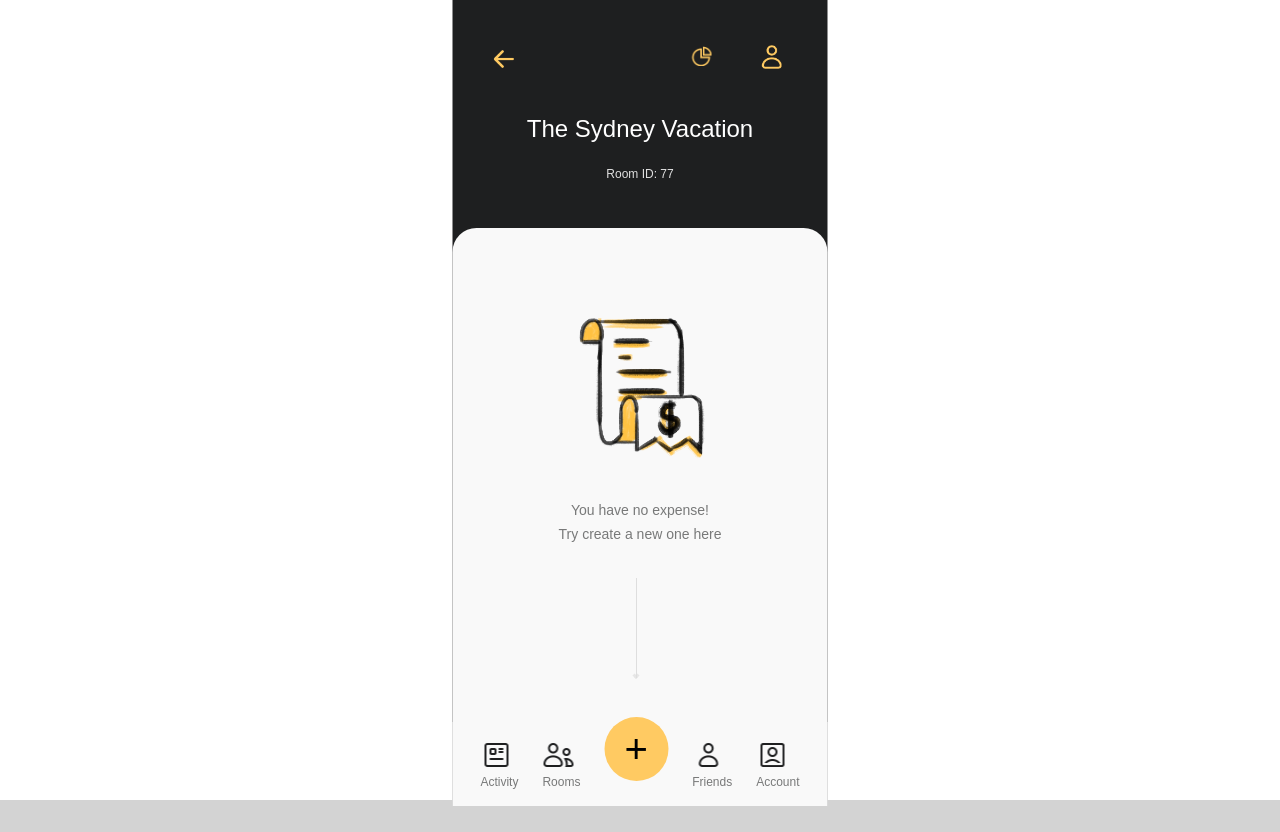
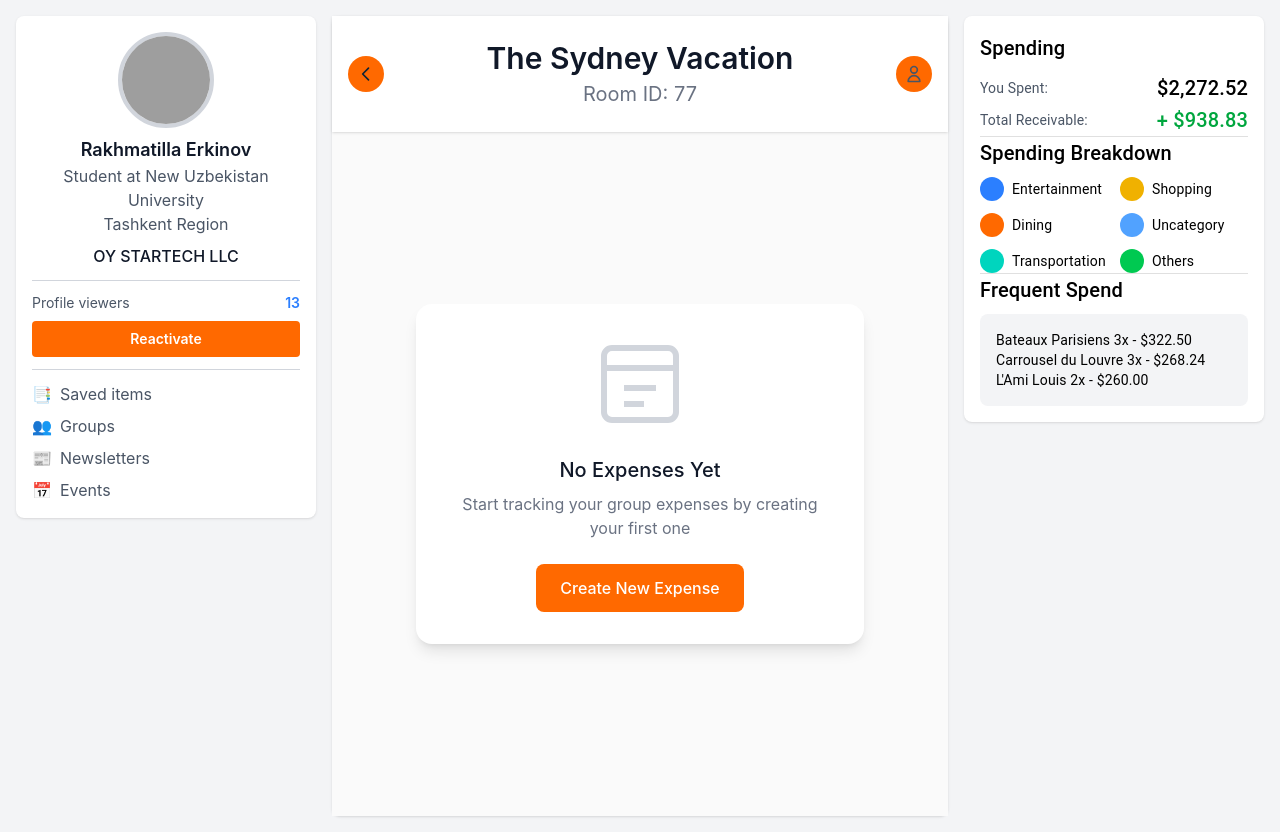
Before and after one commit to erkinov-wtf/split-bill, a React (Vite) app in the folder frontend/: page /empty-new-room in a window 1280 px wide. Before the commit the page ends 806 px from the top, so only its background shows below. Built offline with nearby package versions, Linux system fonts and the light colour scheme; sample sign-in values are in the browser's storage; grey boxes are pictures that could not be loaded; the HTML template or start-up script is replaced by a standard one.

Commit message:
feat: Implemented Empty Room Page and updated routing
- Replaced ExpenseApp with EmptyRoomPage in App.jsx.
- Created EmptyRoomPage component with empty state UI.
- Added navigation and styling with Tailwind CSS.

```diff
--- a/frontend/src/App.jsx
+++ b/frontend/src/App.jsx
@@ -10,8 +10,9 @@
 import SuccessPage from "./pages/success-page/index.jsx";
 import CreateExpense from "./pages/expence/createExpence.jsx";
 import Registration from "./pages/registration/index.jsx";
-import ExpenseApp from "./pages/empty-new-room/emptyNewRoom.jsx";
 import PrivateRoute from "./components/route.jsx";
+import EmptyNewRoom from "./pages/empty-new-room/emptyNewRoom.jsx";
+import EmptyRoomPage from "./pages/empty-new-room/emptyNewRoom.jsx";
 
 const Home = () => {
     return (
@@ -36,8 +37,8 @@
             <Route path="/create" element={<PrivateRoute><Layout><CreateRoom /></Layout></PrivateRoute>} />
             <Route path="/rooms" element={<PrivateRoute><Layout><UsersRoomPage /></Layout></PrivateRoute>} />
             <Route path="/update-status" element={<PrivateRoute><Layout><UpdateUserStatus /></Layout></PrivateRoute>} />
+            <Route path="/empty-new-room" element={<PrivateRoute><Layout><EmptyRoomPage /></Layout></PrivateRoute>} />
             <Route path="/succes-page" element={<PrivateRoute><SuccessPage /></PrivateRoute>} />
-            <Route path="/empty-new-room" element={<PrivateRoute><ExpenseApp /></PrivateRoute>} />
             <Route path="/create-expence" element={<PrivateRoute><Layout><CreateExpense /></Layout></PrivateRoute>} />
         </Routes>
     );
--- a/frontend/src/pages/empty-new-room/emptyNewRoom.css
+++ /dev/null
@@ -1,261 +0,0 @@
-body {
-    background-color: #D3D3D3;
-    margin: 0;
-    padding: 0;
-    font-family: Arial, sans-serif;
-}
-
-.container {
-    position: relative;
-    width: 100%;
-    height: 100vh;
-}
-
-.rectangle.primary {
-    width: 375px;
-    height: 812px;
-    background-color: #1E1F20;
-    position: absolute;
-    top: 50%;
-    left: 50%;
-    transform: translate(-50%, -50%);
-}
-
-.rectangle.secondary {
-    width: 375px;
-    height: 578px;
-    background-color: #F9F9F9;
-    position: absolute;
-    bottom: calc(50% - 406px);
-    left: 50%;
-    transform: translateX(-50%);
-    border-top-right-radius: 24px;
-    border-top-left-radius: 24px;
-}
-
-.bottom-nav {
-    position: absolute;
-    bottom: calc(50% - 406px); /* Align with secondary rectangle */
-    left: 50%;
-    transform: translateX(-50%);
-    width: 375px;
-    height: 84px;
-    background-color: #F9F9F9;
-    display: flex;
-    justify-content: space-around;
-    align-items: center;
-    padding: 0 16px;
-    box-sizing: border-box;
-}
-
-.nav-item span {
-    font-family: "Actor", sans-serif;
-    font-weight: 400;
-    font-size: 12px;
-    line-height: 14px;
-    letter-spacing: 0px;
-    text-align: center;
-    color: #787979; /* Set text color */
-    display: block; /* Ensures proper alignment */
-}
-
-
-
-.nav-icon {
-    font-size: 20px;
-    margin-bottom: 4px;
-    font-style: normal;
-}
-
-.add-button {
-    margin-top: -30px;
-}
-
-.plus-circle {
-    width: 64px;
-    height: 64px;
-    background-color: #FFCA62;
-    border-radius: 50%;
-    display: flex;
-    align-items: center;
-    justify-content: center;
-}
-
-.plus-circle span {
-    color: black;
-    font-size: 40px;
-    font-weight: 300;
-}
-
-.secondary-image {
-    width: 160px;
-    height: 160px;
-    position: absolute;
-    top: 80px;
-    left: 50%;
-    transform: translateX(-50%);
-}
-
-.secondary-text {
-    font-family: "Actor", sans-serif;
-    font-weight: 400;
-    font-size: 14px;
-    line-height: 24px;
-    letter-spacing: 0px;
-    text-align: center;
-    color: #787979;
-    position: absolute;
-    top: 270px; /* Placing it right below the image */
-    left: 50%;
-    transform: translateX(-50%);
-    width: 100%;
-}
-
-.arrow-down {
-    position: absolute;
-    top: 350px; /* Position below text */
-    left: 49%;
-    transform: translateX(-50%);
-    width: 1px;
-    height: 100px;
-    background-color: #D3D3D3; /* Light gray arrow color */
-    opacity: 0.7;
-}
-
-/* Arrowhead */
-.arrow-down::after {
-    content: "";
-    position: absolute;
-    bottom: 0;
-    left: 49%;
-    transform: translateX(-50%) rotate(45deg);
-    width: 5px;
-    height: 5px;
-    border-right: 3px solid #D3D3D3;
-    border-bottom: 3px solid #D3D3D3;
-    opacity: 0.7;
-}
-
-.text-layout {
-    width: 229px;
-    height: 32px;
-    position: absolute;
-    left: 50%; /* Center horizontally */
-    top: 135px; /* Center vertically */
-    transform: translateX(-50%) translateY(-50%); /* Adjust for perfect centering */
-    display: flex; /* Use flexbox for centering the text */
-    justify-content: center; /* Horizontally center the text */
-    align-items: center; /* Vertically center the text */
-    white-space: nowrap; /* Prevent text wrapping */
-    overflow: hidden; /* Hide overflow if the text is too long */
-}
-
-.primary-text {
-    font-family: 'Abril Fatface', sans-serif;
-    font-weight: 400;
-    font-size: 24px;
-    line-height: 32px;
-    letter-spacing: 0px;
-    text-align: center;
-    color: #FFFFFF; /* Adjust text color as needed */
-    width: 100%;
-    display: inline-block;
-    text-overflow: ellipsis; /* Add ellipsis if the text overflows */
-}
-
-/* New small text layout */
-.text-layout-small {
-    width: 150px;
-    height: 14px;
-    position: absolute;
-    left: 50%; /* Center horizontally */
-    top: 180px; /* Center vertically */
-    transform: translateX(-50%) translateY(-50%); /* Adjust for perfect centering */
-    display: flex; /* Use flexbox for centering the text */
-    justify-content: center; /* Horizontally center the text */
-    align-items: center; /* Vertically center the text */
-    white-space: nowrap; /* Prevent text wrapping */
-    overflow: hidden;
-}
-
-.small-text {
-    font-family: 'Actor', sans-serif;
-    font-weight: 400;
-    font-size: 12px;
-    line-height: 14px;
-    letter-spacing: 0px;
-    text-align: center;
-    color: #E0E0E0; /* Adjust text color as needed */
-    width: 100%;
-    display: inline-block;
-    text-overflow: ellipsis
-}
-
-/* New image layout */
-.statistics-layout {
-    width: 20px;
-    height: 20px;
-    position: absolute;
-    top: 52px;
-    left: 239px;
-    display: flex;
-    justify-content: center;
-    align-items: center; /* Centers the image */
-}
-
-.statistics-image {
-    width: 100%;
-    height: 100%;
-    object-fit: contain; /* Keeps the aspect ratio intact */
-    max-width: 100%; /* Ensure the image is resized correctly */
-    max-height: 100%; /* Ensure the image is resized correctly */
-}
-
-.profile-layout {
-    width: 20px;
-    height: 20px;
-    position: absolute;
-    top: 53.2px;
-    left: 309px;
-    display: flex;
-    justify-content: center;
-    align-items: center; /* Centers the image */
-}
-
-.profile-image {
-    width: 100%;
-    height: 100%;
-    object-fit: contain; /* Keeps the aspect ratio intact */
-    max-width: 100%; /* Ensure the image is resized correctly */
-    max-height: 100%; /* Ensure the image is resized correctly */
-}
-
-.back-layout {
-    width: 30px;
-    height: 30px;
-    position: absolute;
-    top: 50px;
-    left: 35px;
-    display: flex;
-    justify-content: center;
-    align-items: center; /* Centers the image */
-}
-
-.back-image {
-    width: 100%;
-    height: 100%;
-    object-fit: contain; /* Keeps the aspect ratio intact */
-    max-width: 100%; /* Ensure the image is resized correctly */
-    max-height: 100%; /* Ensure the image is resized correctly */
-}
-
-
-.icon-button {
-    background: none;
-    border: none;
-    padding: 0;
-    cursor: pointer;
-    display: flex;
-    align-items: center;
-    justify-content: center;
-}
--- a/frontend/src/pages/empty-new-room/emptyNewRoom.jsx
+++ b/frontend/src/pages/empty-new-room/emptyNewRoom.jsx
@@ -1,76 +1,58 @@
 import React from 'react';
-import './emptyNewRoom.css';
+import { useNavigate } from 'react-router-dom';
 
-const BottomNav = () => {
+const EmptyRoomPage = () => {
+    const navigate = useNavigate();
+
     return (
-        <div className="bottom-nav">
-            <a href="#" className="nav-item">
-                <img src="/empty-room/activities.png" className="nav-icon" alt="Activity Icon" style={{ width: '32px', height: '32px' }} />
-                <span>Activity</span>
-            </a>
-            <a href="#" className="nav-item">
-                <img src="/empty-room/rooms.png" className="nav-icon" alt="Rooms Icon" style={{ width: '32px', height: '32px' }} />
-                <span>Rooms</span>
-            </a>
-            <a href="#" className="nav-item add-button">
-                <div className="plus-circle">
-                    <span>+</span>
+        <div className="flex flex-col min-h-screen bg-neutral-50">
+            {/* Header */}
+            <div className="bg-white shadow-sm">
+                <div className="max-w-4xl mx-auto px-4 py-6">
+                    <div className="flex items-center justify-between">
+                        <button
+                            onClick={() => navigate(-1)}
+                            className="p-2 hover:bg-gray-100 rounded-full transition-colors"
+                        >
+                            <svg className="w-5 h-5" fill="none" stroke="currentColor" viewBox="0 0 24 24">
+                                <path strokeLinecap="round" strokeLinejoin="round" strokeWidth={2} d="M15 19l-7-7 7-7" />
+                            </svg>
+                        </button>
+                        <div className="flex flex-col items-center">
+                            <h3 className="text-3xl font-semibold text-gray-900">The Sydney Vacation</h3>
+                            <span className="text-xl text-gray-500 mt-1">Room ID: 77</span>
+                        </div>
+                        <div className="flex gap-3">
+                            <button className="p-2 hover:bg-gray-100 rounded-full transition-colors">
+                                <svg className="w-5 h-5 text-gray-600" fill="none" stroke="currentColor" viewBox="0 0 24 24">
+                                    <path strokeLinecap="round" strokeLinejoin="round" strokeWidth={2} d="M16 7a4 4 0 11-8 0 4 4 0 018 0zM12 14a7 7 0 00-7 7h14a7 7 0 00-7-7z" />
+                                </svg>
+                            </button>
+                        </div>
+                    </div>
                 </div>
-            </a>
-            <a href="#" className="nav-item">
-                <img src="/empty-room/friends.png" className="nav-icon" alt="Friends Icon" style={{ width: '32px', height: '32px' }} />
-                <span>Friends</span>
-            </a>
-            <a href="#" className="nav-item">
-                <img src="/empty-room/account.png" className="nav-icon" alt="Account Icon" style={{ width: '32px', height: '32px' }} />
-                <span>Account</span>
-            </a>
+            </div>
+
+            {/* Main Content */}
+            <div className="flex-1 flex flex-col items-center justify-center px-4 py-12">
+                <div className="bg-white p-8 rounded-2xl shadow-lg max-w-md w-full text-center">
+                    <div className="w-24 h-24 mx-auto mb-6 text-gray-300">
+                        <svg viewBox="0 0 24 24" fill="none" stroke="currentColor" className="w-full h-full">
+                            <rect x="3" y="3" width="18" height="18" rx="2" strokeWidth="1.5" />
+                            <path d="M3 8h18" strokeWidth="1.5" />
+                            <path d="M8 13h8" strokeWidth="1.5" />
+                            <path d="M8 17h5" strokeWidth="1.5" />
+                        </svg>
+                    </div>
+                    <h3 className="text-xl font-medium text-gray-900 mb-2">No Expenses Yet</h3>
+                    <p className="text-gray-500 mb-6">Start tracking your group expenses by creating your first one</p>
+                    <button className="bg-blue-600 text-white px-6 py-3 rounded-lg font-medium hover:bg-blue-700 transition-colors">
+                        Create New Expense
+                    </button>
+                </div>
+            </div>
         </div>
     );
 };
 
-const EmptyNewRoom = () => {
-    return (
-        <div className="container">
-            <div className="rectangle primary">
-                <div className="text-layout">
-                    <span className="primary-text">The Sydney Vacation</span>
-                </div>
-                <div className="text-layout-small">
-                    <p className="small-text">Room ID: 77</p>
-                </div>
-                <div className="statistics-layout">
-                    <button className="icon-button">
-                        <img src="/empty-room/statistics.png" alt="Statistics" className="statistics-image" />
-                    </button>
-                </div>
-                <div className="profile-layout">
-                    <button className="icon-button">
-                        <img src="/empty-room/profile.png" alt="Profile" className="profile-image" />
-                    </button>
-                </div>
-                <div className="back-layout">
-                    <button className="icon-button">
-                        <img src="/empty-room/back.png" alt="Back" className="back-image" />
-                    </button>
-                </div>
-
-            </div>
-            <div className="rectangle secondary">
-                <img
-                    src="/empty-room/empty.png"
-                    alt="Secondary Content"
-                    className="secondary-image"
-                />
-                <p className="secondary-text">
-                    You have no expense!<br/>
-                    Try create a new one here
-                </p>
-                <div className="arrow-down"></div>
-            </div>
-            <BottomNav/>
-        </div>
-    );
-};
-
-export default EmptyNewRoom;
+export default EmptyRoomPage;
```
